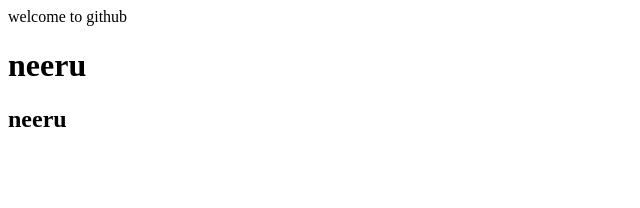
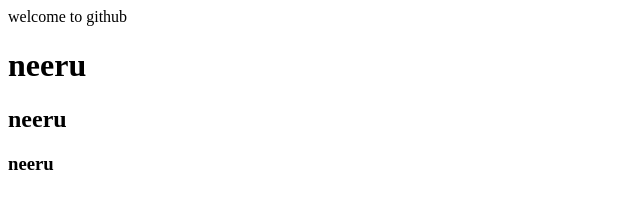
Before and after one commit to medikondaneeraja/digital-profile, a plain HTML site: page index.html in a window 1280 px wide. Shown: the full height of the page, 0-640 px from the left. Drawn offline with Linux system fonts and the light colour scheme.

Commit message:
Update index.html

```diff
--- a/index.html
+++ b/index.html
@@ -5,5 +5,6 @@
 <body>
 <h1>neeru</h1>
 <h2>neeru</h1>
+  <h3>neeru</h3>
 </body>
 <html>
```
